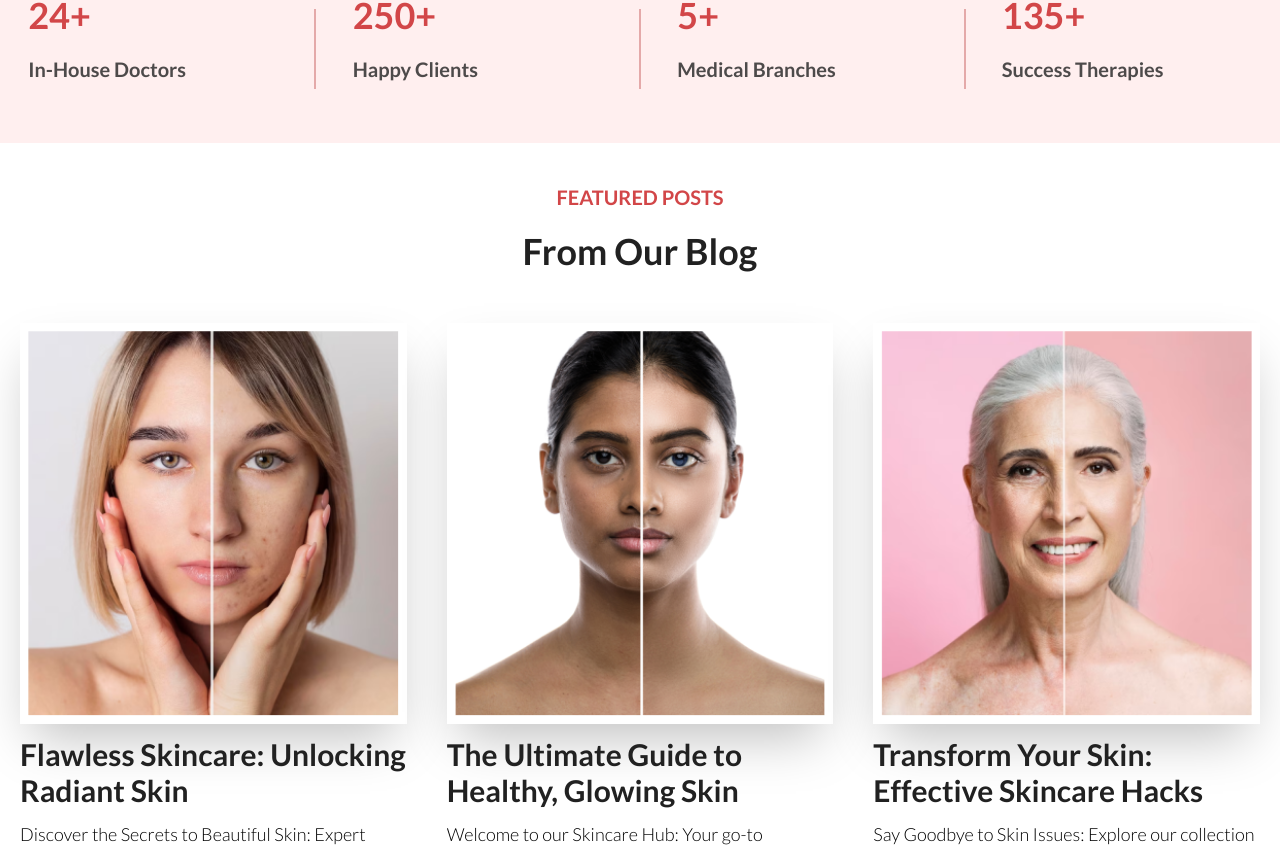
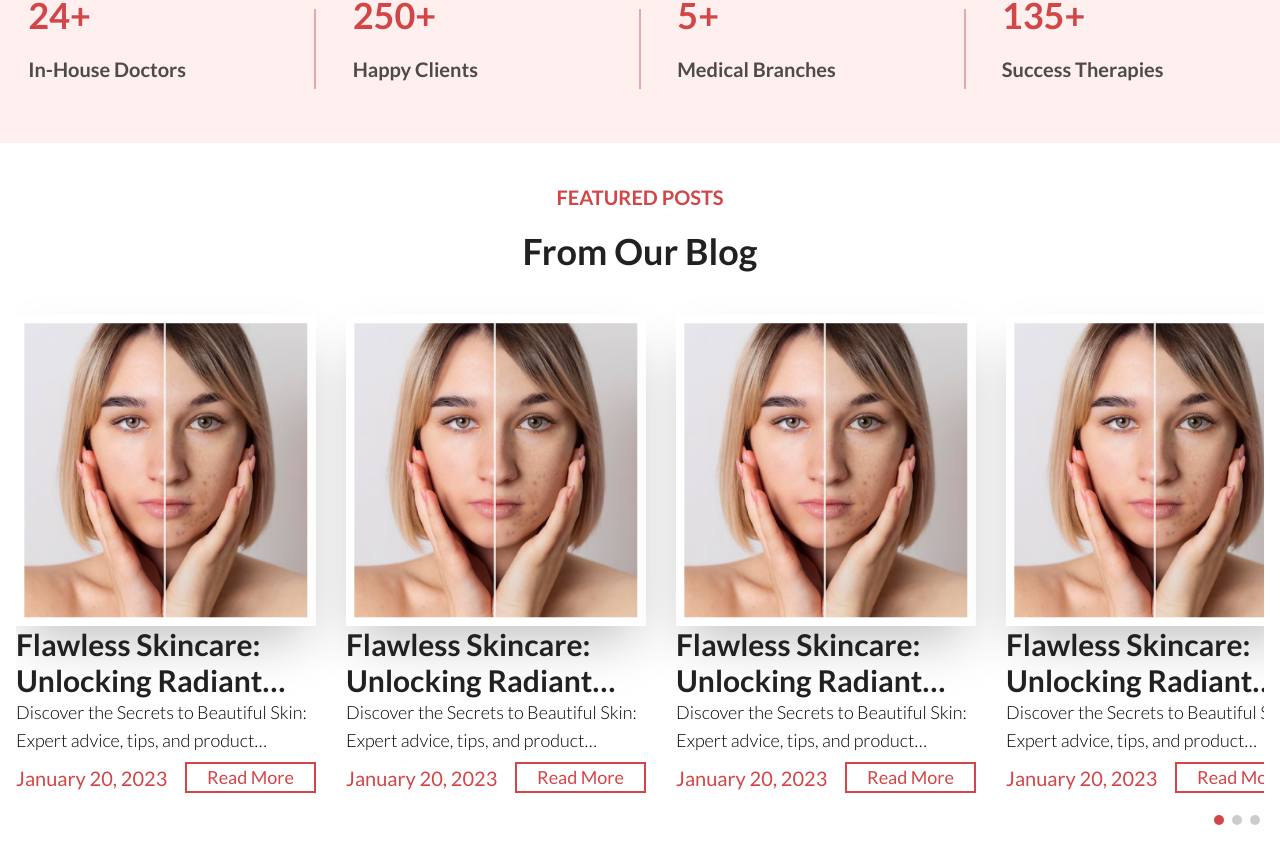
Before and after one commit to JugaduDevelopers/new-touch-1, a Next.js app: page / in a window 1280 px wide. Shown: the part 3175-4022 px from the top of the page. Built offline with nearby package versions, Linux system fonts and the light colour scheme.

Commit message:
blog slider

```diff
--- a/src/components/Blog.tsx
+++ b/src/components/Blog.tsx
@@ -1,3 +1,4 @@
+"use client";
 import React from "react";
 import First from "../../public/images/B_A_G_1.png";
 import Second from "../../public/images/B_A_G_2.png";
@@ -6,7 +7,10 @@ import Fourth from "../../public/images/B_A_G_4.png";
 import Fifth from "../../public/images/B_A_G_5.png";
 import Sixth from "../../public/images/B_A_G_6.png";
 import Image from "next/image";
-
+import "swiper/css/pagination";
+import "swiper/css";
+import { Navigation, Pagination } from "swiper";
+import { Swiper, SwiperSlide, useSwiper } from "swiper/react";
 type Props = {};
 
 const b = [
@@ -20,50 +24,114 @@ const b = [
   },
   {
     id: 2,
-    url: Second,
-    name: "The Ultimate Guide to Healthy, Glowing Skin",
+    url: First,
+    name: "Flawless Skincare: Unlocking Radiant Skin",
     details:
-      "Welcome to our Skincare Hub: Your go-to resource for all things skincare, offering in-depth articles, product...",
+      "Discover the Secrets to Beautiful Skin: Expert advice, tips, and product recommendations to help you...",
     date: "January 20, 2023",
   },
   {
     id: 3,
-    url: Third,
-    name: "Transform Your Skin: Effective Skincare Hacks",
+    url: First,
+    name: "Flawless Skincare: Unlocking Radiant Skin",
     details:
-      "Say Goodbye to Skin Issues: Explore our collection of skincare tips and tricks designed to address...",
+      "Discover the Secrets to Beautiful Skin: Expert advice, tips, and product recommendations to help you...",
+    date: "January 20, 2023",
+  },
+  {
+    id: 4,
+    url: First,
+    name: "Flawless Skincare: Unlocking Radiant Skin",
+    details:
+      "Discover the Secrets to Beautiful Skin: Expert advice, tips, and product recommendations to help you...",
+    date: "January 20, 2023",
+  },
+  {
+    id: 5,
+    url: First,
+    name: "Flawless Skincare: Unlocking Radiant Skin",
+    details:
+      "Discover the Secrets to Beautiful Skin: Expert advice, tips, and product recommendations to help you...",
     date: "January 20, 2023",
   },
 ];
 
 const Blog = (props: Props) => {
+  const breakpoints = {
+    // When window width is >= 320px
+    320: {
+      slidesPerView: 1,
+      spaceBetween: 10,
+    },
+    400: {
+      slidesPerView: 1,
+      spaceBetween: 10,
+    },
+    // When window width is >= 480px
+    500: {
+      slidesPerView: 2,
+      spaceBetween: 30,
+    },
+    // When window width is >= 768px
+    768: {
+      slidesPerView: 3,
+      spaceBetween: 20,
+    },
+    // When window width is >= 1024px
+    1024: {
+      slidesPerView: 3,
+      spaceBetween: 30,
+    },
+    1280: {
+      slidesPerView: 3,
+      spaceBetween: 30,
+    },
+  };
   return (
     <section className="py-10">
-      <div className="flex flex-col items-center">
-        <p className="text-redX ">FEATURED POSTS</p>
-        <h3 className="text-4xl">From Our Blog</h3>
+      <div className="container mx-auto">
+        <div className="">
+          <p className="text-redX text-center ">FEATURED POSTS</p>
+          <h3 className="text-4xl text-center">From Our Blog</h3>
         </div>
-      <div className="grid grid-cols-auto-fit gap-10 container mx-auto px-5">
-        {b.map((x) => (
-          <div className=" flex flex-col gap-3 min-w-[300px] py-8" key={x.id}>
+        <div className="left-pagination m-4">
+          <Swiper
+            modules={[Pagination, Navigation]}
+            pagination={{
+              clickable: true,
+            }}
+            breakpoints={breakpoints}
+            slidesPerView={10}
+            spaceBetween={1}
+          >
+            {b.map((x) => {
+              return (
+                <SwiperSlide>
+                  <div className="mt-6 mb-10 w-[300px] " key={x.id}>
                     <Image
                       src={x.url}
                       alt={x.name}
                       width={500}
                       className="border-8 border-white aspect-auto shadow-2xl"
                     />
-            <h4 className="text-start line-clamp-2 text-3xl">{x.name}</h4>
+                    <h4 className="text-start line-clamp-2 text-3xl">
+                      {x.name}
+                    </h4>
                     <h5 className="text-start text-lg font-300 line-clamp-2">
                       {x.details}
                     </h5>
-            <div className="flex justify-between items-center pt-10">
-              <p className="text-redX font-400">{x.date}</p>
-              <button className="border-2 border-redX px-5 py-2 text-redX">
+                    <div className="flex justify-between items-center pt-2">
+                      <p className="text-redX font-400 m-0">{x.date}</p>
+                      <button className="border-2 border-redX px-5  text-redX">
                         Read More
                       </button>
                     </div>
                   </div>
-        ))}
+                </SwiperSlide>
+              );
+            })}
+          </Swiper>
+        </div>
       </div>
     </section>
   );
```
Lines whose indentation alone changed are shown as unchanged.
